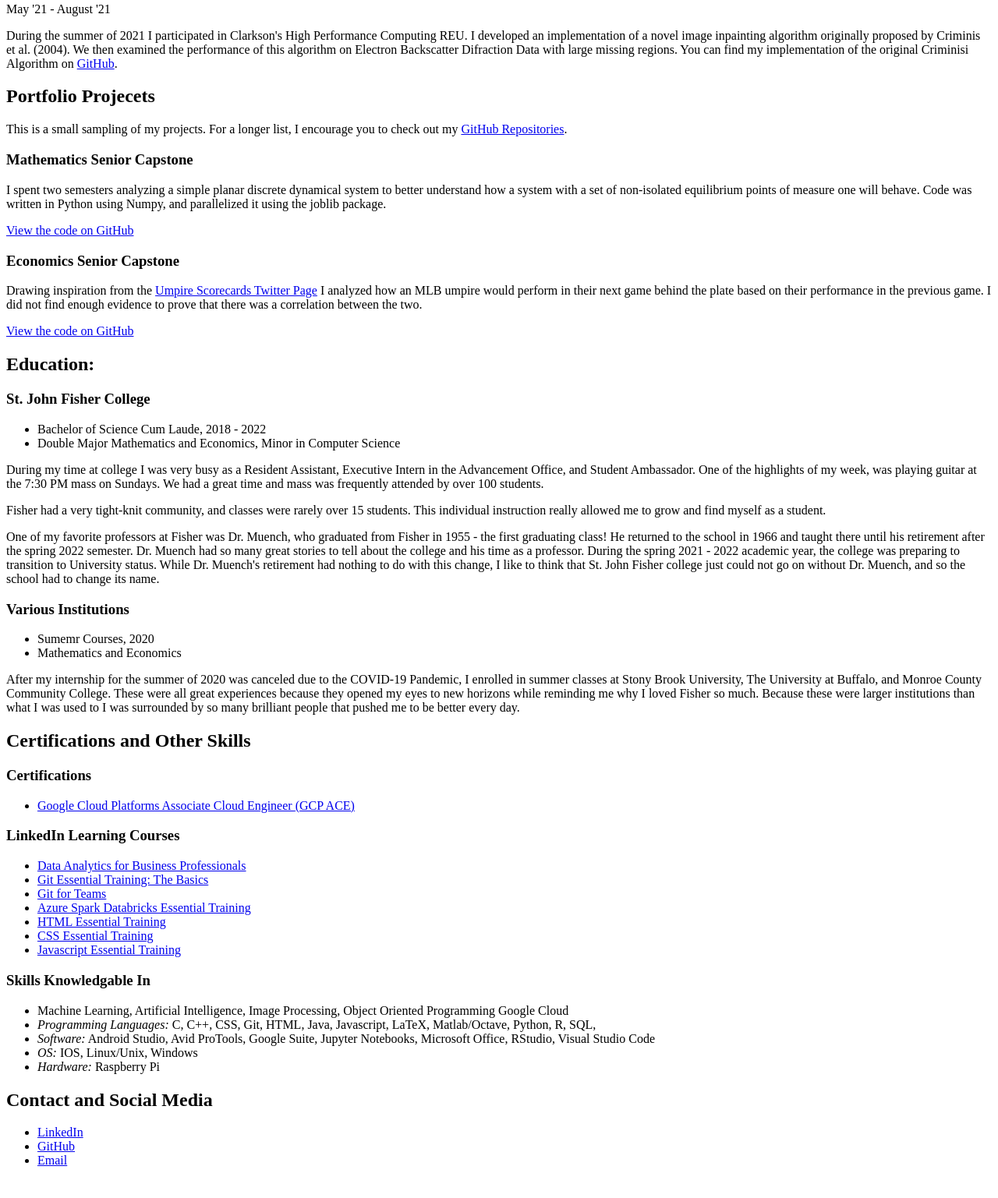
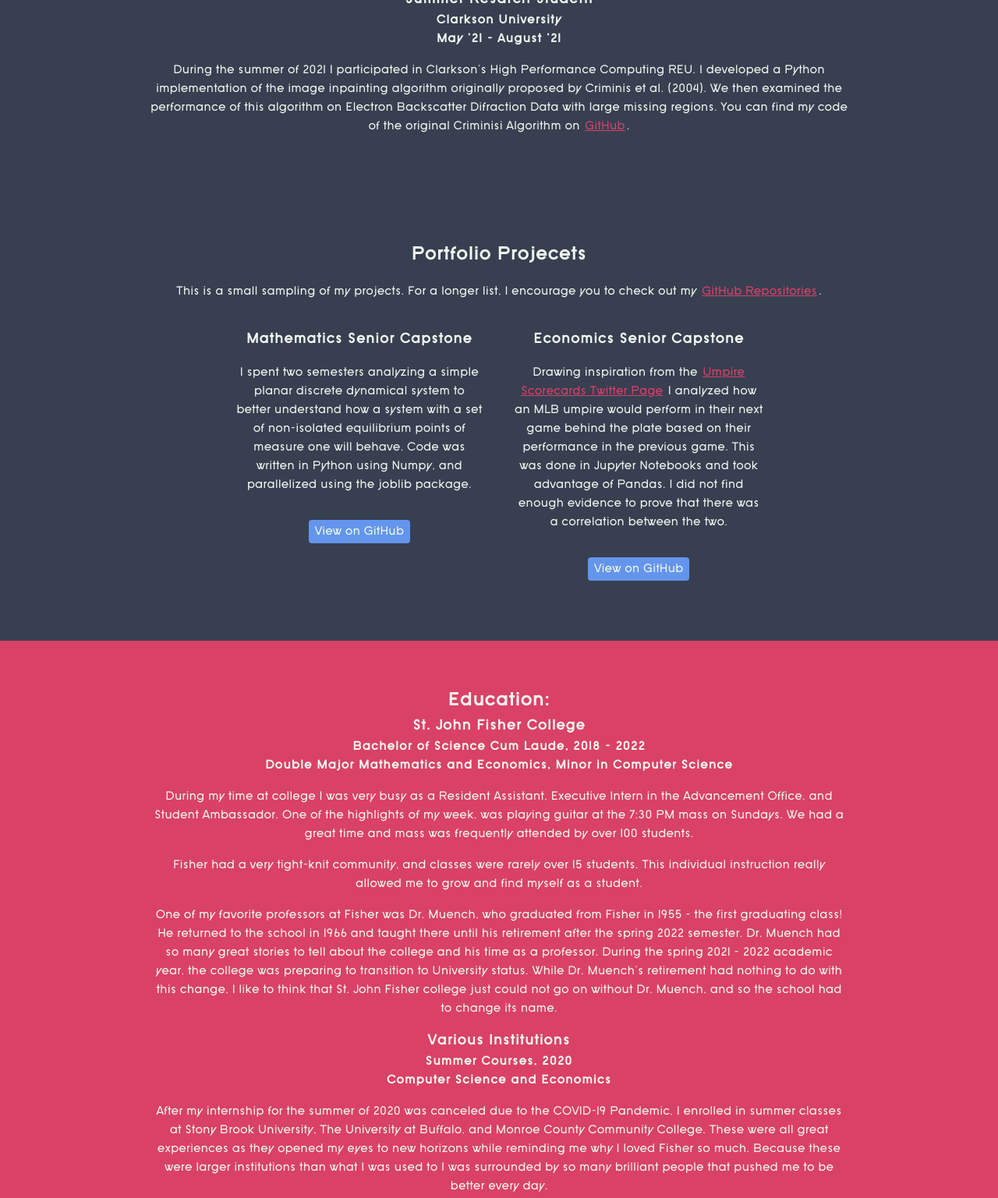
Before and after one commit to mgw6/portfolio_website, a plain HTML site: page index.html in a window 1280 px wide. Shown: the part 809-2346 px from the top of the page at 78% size. Before the commit the page ends 2323 px from the top, so only its background shows below. Drawn offline with Linux system fonts and the light colour scheme.

Commit message:
Adds styling to website

```diff
--- a/CSS/styles.css
+++ b/CSS/styles.css
@@ -0,0 +1,183 @@
+/*
+Color Palatte
+#6495ED -  Cornflower Blue
+#383F51 - Charcoal
+#DA4167 - Red/Pink
+#AEB4A9 - Ash Gray
+#F0F7EE - Mint Cream
+*/
+
+
+/***************************************
+Global Styles
+***************************************/
+
+@font-face {
+  font-family: "SF Old Republic";
+  src: url("sf_old_republic/SFOldRepublic.ttf");
+  font-style: normal;
+}
+
+@font-face {
+  font-family: "SF Old Republic";
+  src: url("sf_old_republic/SFOldRepublicItalic.ttf");
+  font-style: italic;
+}
+
+html {
+  box-sizing: border-box;
+}
+
+*, *:before, *:after {
+  box-sizing: inherit;
+}
+
+body {
+  background: #383F51;
+  color: #F0F7EE;
+  font-family: 'SF Old Republic', 'Arial', 'sans-serif';
+  margin: 0;
+  padding: 0;
+  letter-spacing: 0px;
+  line-height: 1.5;
+}
+
+img {
+  width: 300px;
+  padding: 20px;
+}
+
+h1, h2, h3, h4 {
+  margin: 0;
+  letter-spacing: 1px;
+  padding-bottom: 0;
+}
+
+h4 {
+  border: 0;
+  font-size: 1em;
+}
+
+
+.content-wrap {
+  text-align: center;
+  width: 70%;
+  margin: 0 auto;
+  padding: 60px 0;
+  /* padding: 40px; */
+}
+
+a {
+  color: #DA4167;
+  padding: 2px;
+}
+
+/***************************************
+Header
+***************************************/
+header {
+  background: #6495ED;
+  /* margin-bottom: 60 px; */
+  overflow: auto;
+}
+
+header img {
+  float: left;
+  padding-top: 0px;
+  width: 350px;
+}
+
+
+
+header .content-wrap {
+  padding-bottom: 75px;
+}
+
+/***************************************
+Work Experience
+***************************************/
+.work-experiance {
+  clear: both;
+}
+
+
+
+/***************************************
+Portfolio Projects
+***************************************/
+
+.portfolio-item-container {
+  display: inline-flex;
+  justify-content: center;
+  flex: 1;
+}
+
+.portfolio-item  {
+  width: 40%;
+  clear: auto;
+  padding: 20px;
+}
+
+.portfolio-item p {
+  /* margin-bottom: auto; */
+  padding-bottom: 20px;
+
+}
+
+.project-btn {
+  color: #F0F7EE;
+  background: #6495ED;
+  padding: 8px;
+  border-radius: 4px;
+  text-decoration: none;
+  max-width: max-content;
+  text-align: center;
+  margin-top: auto;
+  /* margin-bottom: 0; */
+  align-self: flex-end;
+  flex: 1;
+}
+
+.project-btn:hover {
+  background: rgba(100, 149, 237, 50%)
+}
+
+/***************************************
+Education
+***************************************/
+.education {
+  background: #DA4167;
+}
+
+
+/***************************************
+Certs & Skills
+***************************************/
+.certifications p, .certifications p {
+  margin: 0;
+  border: 0;
+}
+/***************************************
+Footer
+***************************************/
+
+footer {
+  background: #6495ED;
+  text-align: center;
+}
+
+footer a, footer h2 {
+  color: #383F51;
+}
+
+.contact-list {
+  list-style-type: none;
+  display: flex;
+  justify-content: center;
+  padding: 0;
+}
+
+.contact-list a {
+  padding: 15px;
+  display: inline-block;
+}
--- a/index.html
+++ b/index.html
@@ -13,9 +13,15 @@
     <main>
       <!--****************************** HEADER ******************************-->
       <header>
+        <div class = "content-wrap">
+          <div>
+          <img src="images/IMG_7032_square_lg.jpg", alt="MacGregor's headshot. He is dressed in a blue golf shirt and sitting
+          against a brick wall.">
+          <div>
+          <div>
             <h1>MacGregor Winegard</h1>
-       <img src="images/IMG_7032_square_lg.jpg"
             <h2>Data Engineer & Developer</h2>
+            <h3>Rochester & Albany, NY</h3>
             <p>
               I am a Data Engineer and Developer, currently working for KPMG's consulting practice.
               I am hungry for the knowledge found in new projects, and the thrill of problem solving.
@@ -23,19 +29,22 @@
             <p>
               In my free time, I enjoy watching baseball, playing guitar, and reading about personal finance.
             </p>
+          </div>
+        </div>
       </header>
 
       <!--****************************** Relevent Work Experience ******************************-->
       <section class = "work-experience">
+        <div class = "content-wrap">
           <h2>Work Experience</h2>
           <p>
-          This list contains my work experience that is relevant to my career in the tech industry. I have been fortunate enough to have many interesting jobs and experiences outside of tech, and I encourage you to look at my <a href = "https://www.linkedin.com/in/mwinegard/">LinkedIn profile</a> them!
+            This list contains my work experience that is relevant to my career in the tech industry. I have been fortunate enough to have many interesting jobs and experiences outside of tech, and I encourage you to look at my <a href = "https://www.linkedin.com/in/mwinegard/">LinkedIn profile</a> to learn about them!
           </p>
 
           <section class = "work-item">
             <h3>Data Engineer</h3>
-          <p>KPMG</p>
-          <p>June '22 - Present</p>
+            <h4>KPMG</h4>
+            <h4s>June '22 - Present</h4>
             <p>
               I currently work at KPMG in Lighthouse, which is the software consulting group. Since joining the firm I have earned my Google Cloud Platforms Associate Cloud Engineer certification, as well as developed my skills in web development, Databricks, and Git.
             </p>
@@ -43,53 +52,52 @@
 
           <section class = "work-item">
             <h3>Summer Resarch Student</h3>
-          <p>Clarkson University</p>
-          <p>May '21 - August '21</p>
+            <h4>Clarkson University</h4>
+            <h4>May '21 - August '21</h4>
             <p>
-            During the summer of 2021 I participated in Clarkson's High Performance Computing REU. I developed an implementation of a novel image inpainting algorithm originally proposed by Criminis et al. (2004). We then examined the performance of this algorithm on Electron Backscatter Difraction Data with large missing regions. You can find my implementation of the original Criminisi Algorithm on <a href = "https://github.com/mgw6/criminisi_inpainter">GitHub</a>.
+              During the summer of 2021 I participated in Clarkson's High Performance Computing REU. I developed a Python implementation of the image inpainting algorithm originally proposed by Criminis et al. (2004). We then examined the performance of this algorithm on Electron Backscatter Difraction Data with large missing regions. You can find my code of the original Criminisi Algorithm on <a href = "https://github.com/mgw6/criminisi_inpainter">GitHub</a>.
             </p>
           </section>
+        </div>
+      </section>
 
-
-
-
-      </section>
       <!--****************************** Projects Portfolio ******************************-->
       <section class = "project-portfolio">
+        <div class = "content-wrap">
           <h2>Portfolio Projecets</h2>
           <p>This is a small sampling of my projects. For a longer list, I encourage you to check out my <a href = "https://github.com/mgw6?tab=repositories">GitHub Repositories</a>.</p>
-        <section class = "portfolio-item">
+          <div class = "portfolio-item-container">
+            <div class = "portfolio-item">
               <h3>Mathematics Senior Capstone</h3>
               <p>
-            I spent two semesters analyzing a simple planar discrete dynamical system to better understand how a system with a set of non-isolated equilibrium points of measure one will behave.
-            Code was written in Python using Numpy, and parallelized it using the joblib package.
+                I spent two semesters analyzing a simple planar discrete dynamical system to better understand how a system with a set of non-isolated equilibrium points of measure one will behave. Code was written in Python using Numpy, and parallelized using the joblib package.
               </p>
-          <a href = "https://github.com/mgw6/scaffold_learning">View the code on GitHub</a>
-        </section>
 
-        <section class = "portfolio-item">
+              <a class = "project-btn" href = "https://github.com/mgw6/scaffold_learning">View on GitHub</a>
+            </div>
+
+            <div class = "portfolio-item">
               <h3>Economics Senior Capstone</h3>
               <p>
                 Drawing inspiration from the
                 <a href = "https://mobile.twitter.com/umpscorecards?lang=en">Umpire Scorecards Twitter Page</a>
-            I analyzed how an MLB umpire would perform in their next game behind the plate based on their performance in the previous game.
-            I did not find enough evidence to prove that there was a correlation between the two.
+                I analyzed how an MLB umpire would perform in their next game behind the plate based on their performance in the previous game. This was done in Jupyter Notebooks and took advantage of Pandas. I did not find enough evidence to prove that there was a correlation between the two.
               </p>
-          <a href = "https://github.com/mgw6/umpire_accuracy">View the code on GitHub</a>
-        </section>
-
+              <a class = "project-btn" href = "https://github.com/mgw6/umpire_accuracy">View on GitHub</a>
+            </div>
+          </div>
+        </div>
       </section>
 
 
       <!--****************************** Education ******************************-->
       <section class = "education">
+        <div class = "content-wrap">
           <h2>Education:</h2>
           <section class = "school">
             <h3>St. John Fisher College</h3>
-          <ul>
-            <li>Bachelor of Science Cum Laude, 2018 - 2022 </li>
-            <li>Double Major Mathematics and Economics, Minor in Computer Science</li>
-          </ul>
+            <h4>Bachelor of Science Cum Laude, 2018 - 2022 </h4>
+              <h4>Double Major Mathematics and Economics, Minor in Computer Science</h4>
             <p>
               During my time at college I was very busy as a Resident Assistant, Executive Intern in the Advancement Office, and Student Ambassador.
               One of the highlights of my week, was playing guitar at the 7:30 PM mass on Sundays. We had a great time and mass was frequently attended by over 100 students.
@@ -101,77 +109,51 @@
             <p>
               One of my favorite professors at Fisher was Dr. Muench, who graduated from Fisher in 1955 - the first graduating class! He returned to the school in 1966 and taught there until his retirement after the spring 2022 semester. Dr. Muench had so many great stories to tell about the college and his time as a professor. During the spring 2021 - 2022 academic year, the college was preparing to transition to University status. While Dr. Muench's retirement had nothing to do with this change, I like to think that St. John Fisher college just could not go on without Dr. Muench, and so the school had to change its name.
             </p>
+
           </section>
 
           <section class = "school">
             <h3>Various Institutions</h3>
-          <ul>
-            <li>Sumemr Courses, 2020</li>
-            <li>Mathematics and Economics</li>
-          </ul>
+            <h4>Summer Courses, 2020</h4>
+            <h4>Computer Science and Economics</h4>
             <p>
-            After my internship for the summer of 2020 was canceled due to the COVID-19 Pandemic, I enrolled in summer classes at Stony Brook University, The University at Buffalo, and Monroe County Community College. These were all great experiences because they opened my eyes to new horizons while reminding me why I loved Fisher so much. Because these were larger institutions than what I was used to I was surrounded by so many brilliant people that pushed me to be better every day.
+              After my internship for the summer of 2020 was canceled due to the COVID-19 Pandemic, I enrolled in summer classes at Stony Brook University, The University at Buffalo, and Monroe County Community College. These were all great experiences as they opened my eyes to new horizons while reminding me why I loved Fisher so much. Because these were larger institutions than what I was used to I was surrounded by so many brilliant people that pushed me to be better every day.
             </p>
 
             </ul>
 
           </section>
+        </div>
       </section>
 
       <!--****************************** Certifications and other skills ******************************-->
       <section class = "certifications">
+        <div class = "content-wrap">
           <h2>Certifications and Other Skills</h2>
 
           <h3>Certifications</h3>
-        <ul>
-          <li>
+          <p>
             <a href = "https://www.credential.net/2d580572-9d25-4077-8444-c1fc8bba9fff">Google Cloud Platforms Associate Cloud Engineer (GCP ACE)</a>
-          </li>
-        </ul>
-
-        <h3>LinkedIn Learning Courses</h3>
-        <ul>
-          <li>
-            <a href = "https://www.linkedin.com/learning/certificates/8b1fe09a8e34f7bf32dddef81344ddb5a32260ec925ee9d7a8f9283e3cb5296b?lipi=urn%3Ali%3Apage%3Ad_flagship3_profile_view_base_certifications_details%3BabD2P5v6RSWe02ufTp39JQ%3D%3D">Data Analytics for Business Professionals</a>
-          </li>
-          <li>
-            <a href = "https://www.linkedin.com/learning/certificates/317bc81dec6f9d54c12ed3c24de471758850a2e378978ad2167ebc806088ff53?lipi=urn%3Ali%3Apage%3Ad_flagship3_profile_view_base_certifications_details%3BabD2P5v6RSWe02ufTp39JQ%3D%3D">Git Essential Training: The Basics</a>
-          </li>
-          <li>
-            <a  href ="https://www.linkedin.com/learning/certificates/3874dffe0b74a00913d9587701d4d29cf202050565004ca014de85ddc0a91c6d?lipi=urn%3Ali%3Apage%3Ad_flagship3_profile_view_base_certifications_details%3BabD2P5v6RSWe02ufTp39JQ%3D%3D">Git for Teams</a>
-          </li>
-          <li>
-            <a href = "https://www.linkedin.com/learning/certificates/c1319febca3b2878e84988bbd5d2dc500da210d8e02bf90f5578506e63d23900?lipi=urn%3Ali%3Apage%3Ad_flagship3_profile_view_base_certifications_details%3BabD2P5v6RSWe02ufTp39JQ%3D%3D">Azure Spark Databricks Essential Training</a>
-          </li>
-          <li>
-            <a href = "https://www.linkedin.com/learning/certificates/d77fd867d03dc04c6a60005dd508f76098313a365400bfdd78f33b0e36e894c3?lipi=urn%3Ali%3Apage%3Ad_flagship3_profile_view_base_certifications_details%3BabD2P5v6RSWe02ufTp39JQ%3D%3D">HTML Essential Training</a>
-          </li>
-          <li>
-            <a href = "https://www.linkedin.com/learning/certificates/15dfa2c74b18eee07e81ed9012893c2baa51c3259183f4ca83ca21e62e862c39?lipi=urn%3Ali%3Apage%3Ad_flagship3_profile_view_base_certifications_details%3BabD2P5v6RSWe02ufTp39JQ%3D%3D">CSS Essential Training</a>
-          </li>
-          <li>
-            <a href = "https://www.linkedin.com/learning/certificates/a9a4565129513c86505b270476b4c422277425cf7db3439c28b0bf6ef8c7b748?lipi=urn%3Ali%3Apage%3Ad_flagship3_profile_view_base_certifications_details%3BabD2P5v6RSWe02ufTp39JQ%3D%3D">Javascript Essential Training</a>
-          </li>
-        </ul>
+          </p>
           <h3>Skills Knowledgable In</h3>
-        <ul>
-          <li>Machine Learning, Artificial Intelligence, Image Processing, Object Oriented Programming Google Cloud</li>
-          <li><i>Programming Languages:</i> C, C++, CSS, Git, HTML, Java, Javascript, LaTeX, Matlab/Octave, Python, R,  SQL,</li>
-          <li><i>Software:</i> Android Studio, Avid ProTools, Google Suite, Jupyter Notebooks, Microsoft Office, RStudio, Visual Studio Code</li>
-          <li><i>OS:</i> IOS, Linux/Unix, Windows</li>
-          <li><i>Hardware:</i> Raspberry Pi</li>
-        </ul>
-
+          <p>Machine Learning, Artificial Intelligence, Image Processing, Object Oriented Programming Google Cloud</p>
+          <p><i>Programming Languages:</i> C, C++, CSS, Git, HTML, Java, Javascript, LaTeX, Matlab/Octave, Python, R,  SQL,</p>
+          <p><i>Software:</i> Android Studio, Avid ProTools, Google Suite, Jupyter Notebooks, Microsoft Office, RStudio, Visual Studio Code</p>
+          <p><i>OS:</i> IOS, Linux/Unix, Windows</p>
+          <p><i>Hardware:</i> Raspberry Pi</p>
+        </div>
       </section>
 
       <!--****************************** Socials and contacts (footer) ******************************-->
       <footer class = "contact-list">
+        <div class = "content-wrap">
           <h2>Contact and Social Media</h2>
-        <ul>
+          <ul class = "contact-list">
             <li><a href = "https://www.linkedin.com/in/mwinegard/">LinkedIn</a></li>
             <li><a href = "https://github.com/mgw6">GitHub</a></li>
             <li><a href = "mailto:magwin2012@gmail.com">Email</a></li>
           </ul>
+        </div>
       </footer>
 
     </main>
```
Also changed, not shown: CSS/sf_old_republic/SFOldRepublic.ttf (added), CSS/sf_old_republic/SFOldRepublicBold.ttf (added), CSS/sf_old_republic/SFOldRepublicBoldItalic.ttf (added), CSS/sf_old_republic/SFOldRepublicItalic.ttf (added), images/IMG_7032_square.jpg (added), 1 other file. Lines whose indentation alone changed are shown as unchanged.
